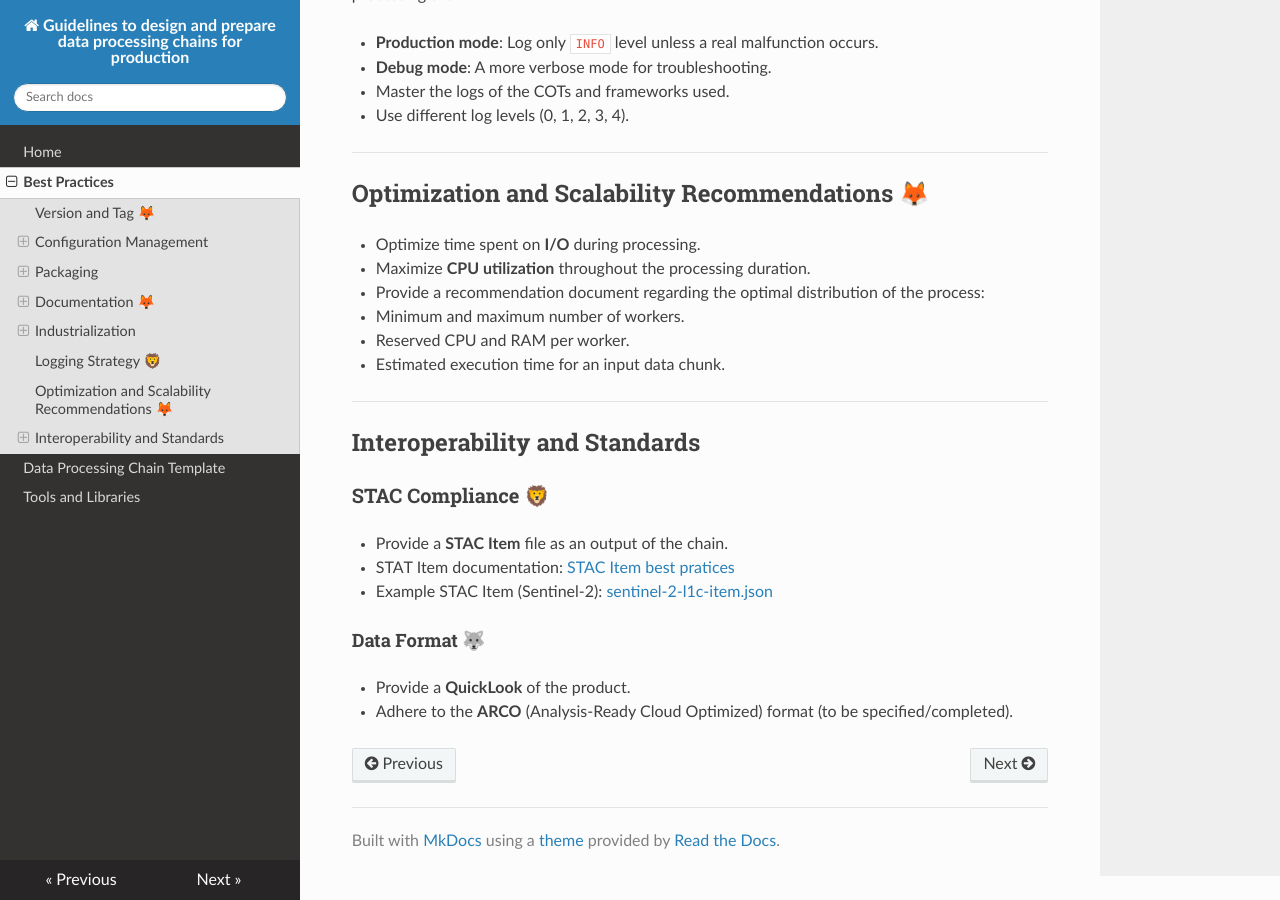
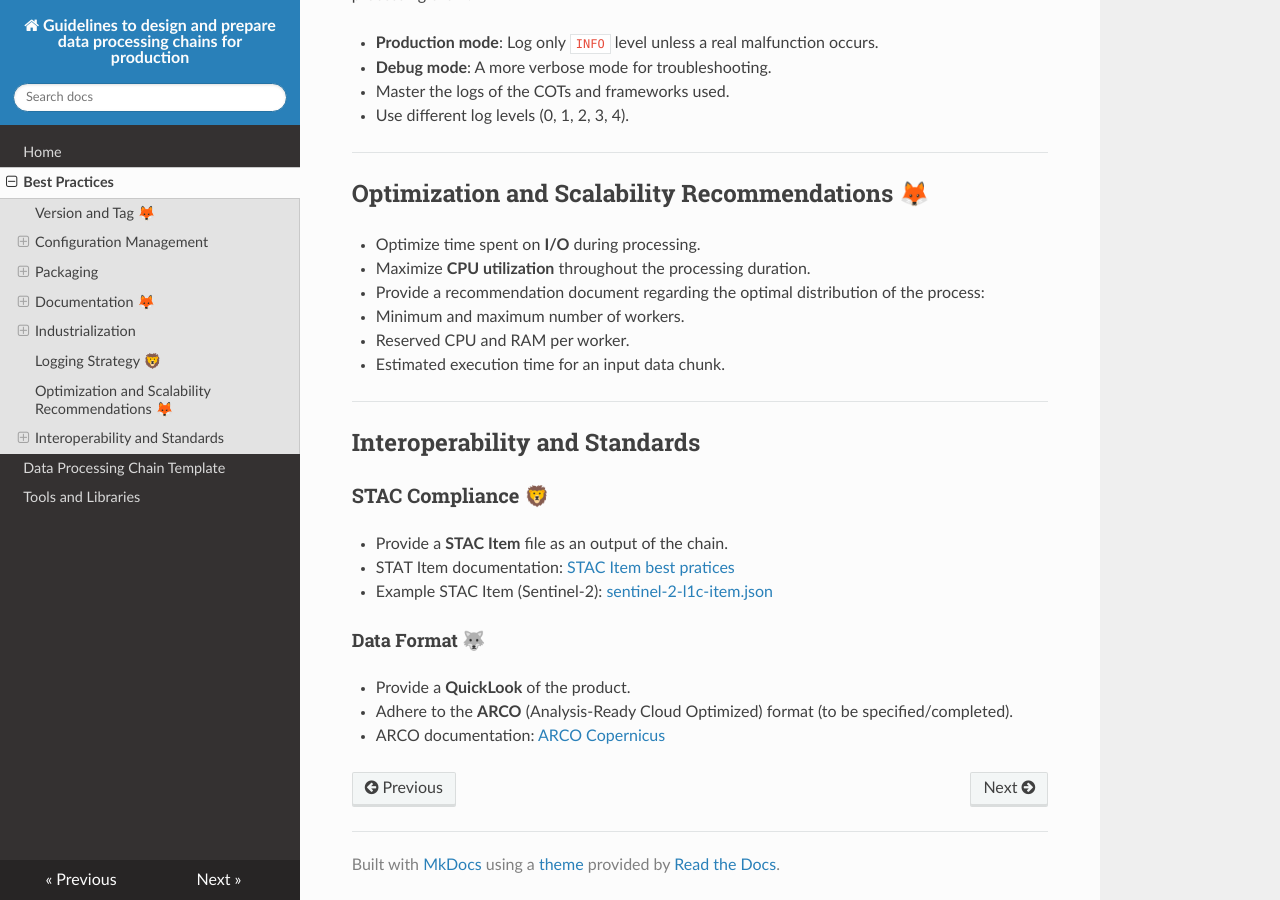
Before and after one commit to CNES/processing-chain-guidelines, an MkDocs documentation site: the page built from docs/best_practices.md, in a window 1280 px wide and 900 px high, scrolled down 2704 px. Built offline with MkDocs 1.6.1, drawn with Linux system fonts in a browser that asks for light colours; nearby versions of some CDN libraries.

Commit message:
Add ARCO documentation

```diff
--- a/docs/best_practices.md
+++ b/docs/best_practices.md
@@ -110,3 +110,4 @@ Implement a logging strategy that allows for effective monitoring and troublesho
 
 - Provide a **QuickLook** of the product.
 - Adhere to the **ARCO** (Analysis-Ready Cloud Optimized) format (to be specified/completed).
+  - ARCO documentation: [ARCO Copernicus](https://help.marine.copernicus.eu/en/articles/12332770-introduction-to-the-arco-format)
```
